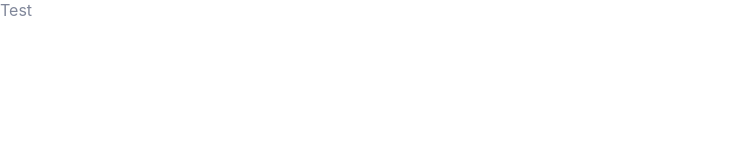
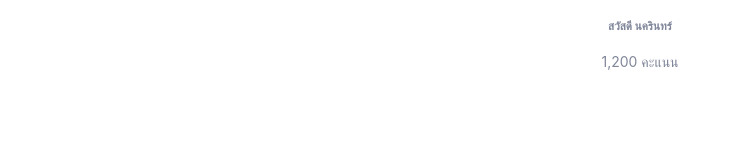
Before and after one commit to artherzno/pmi, a React (Create React App) app: page / in a window 1280 px wide. Shown: the top 160 px of the page, without its empty margins (0-737 px from the left). Built offline with nearby package versions, Linux system fonts and the light colour scheme.

Commit message:
- Add Header

```diff
--- a/src/App.js
+++ b/src/App.js
@@ -1,13 +1,14 @@
-import React from 'react'
+import React from 'react';
 
-import './App.scss'
+import './App.scss';
+import Header from './components/Header';
 
 function App() {
   return (
     <div>
-      Test
+      <Header />
     </div>
   )
 }
 
-export default App
+export default App;
--- a/src/App.scss
+++ b/src/App.scss
@@ -13,4 +13,9 @@ $fill-white: #fff;
 body {
     background-color: $fill-white;
     color: $fill-grey-font;
+    font-size: 14px;
 }
+
+.header {
+    text-align: center;
+}
--- /dev/null
+++ b/src/components/Header.js
@@ -0,0 +1,12 @@
+import React from 'react'
+
+function Header() {
+    return (
+        <div className="header">
+            <h5>สวัสดี นครินทร์</h5>
+            <p>1,200 คะแนน</p>
+        </div>
+    )
+}
+
+export default Header
```
